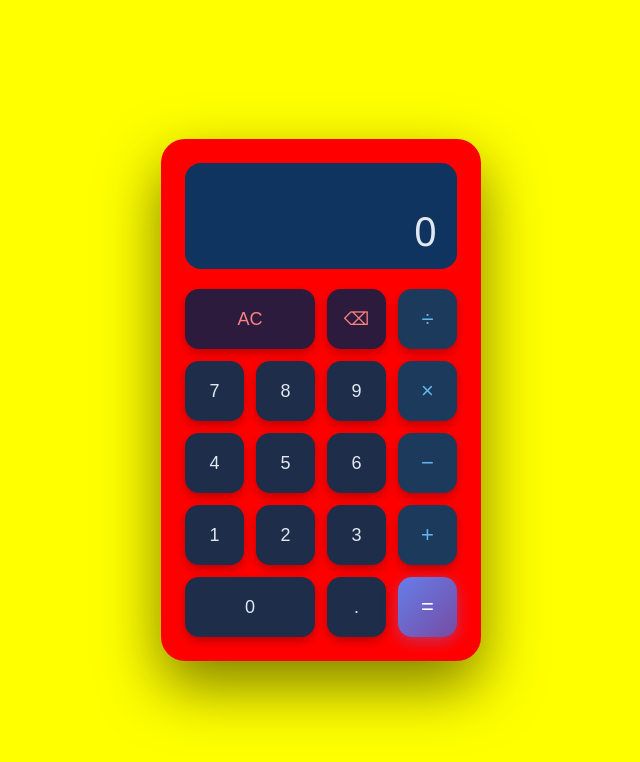
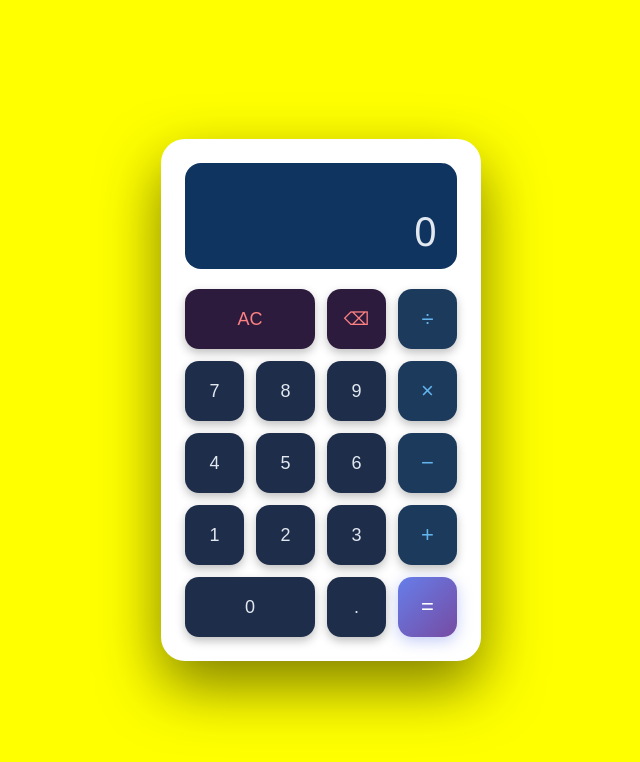
Before and after one commit to farheenkhan07/simple-calculator, a plain HTML site: page index.html in a window 1280 px wide. Shown: the whole page, without its empty margins (319-959 px from the left). Drawn offline with Linux system fonts and the light colour scheme.

Commit message:
changed calculator to white

```diff
--- a/style.css
+++ b/style.css
@@ -14,7 +14,7 @@ body {
 }
 
 .calculator {
-  background: #ff0000;
+  background: #ffffff;
   border-radius: 24px;
   padding: 24px;
   width: 320px;
```
